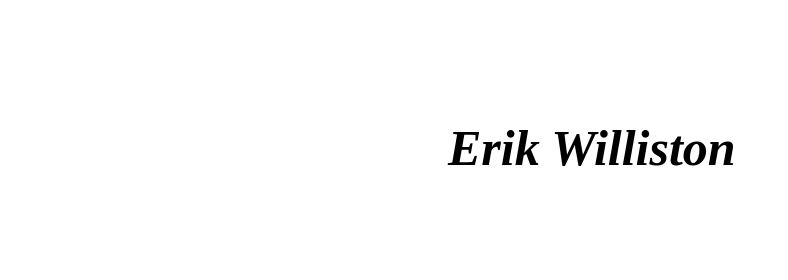
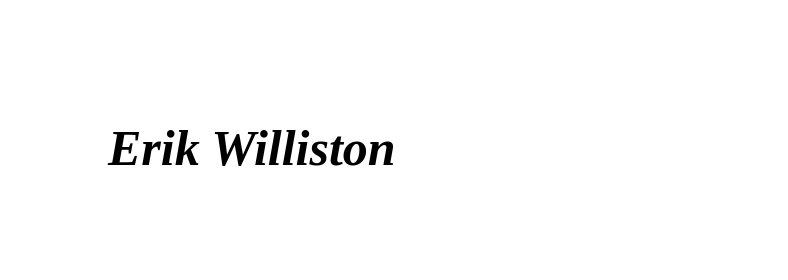
Before and after one commit to williste/williste.github.io, a plain HTML site: page index.html in a window 1280 px wide. Shown: the part 530-810 px from the top of the page, without its empty margins (0-788 px from the left). Drawn offline with Linux system fonts and the light colour scheme.

Commit message:
Update index.html

```diff
--- a/index.html
+++ b/index.html
@@ -31,7 +31,7 @@ margin: 0;}
 <img src="20210715_121216.jpg" width=400 height=520>
 <div class="title">
 <h1>
-<div style="display: flex;flex-direction:row;justify-self: center;align-items: center; padding-left: 340;">
+<div style="display: flex;flex-direction:row;justify-self: center;align-items: center;">
 <name> <i>Erik Williston</i> </name>
 </div>
 </h1>
```
